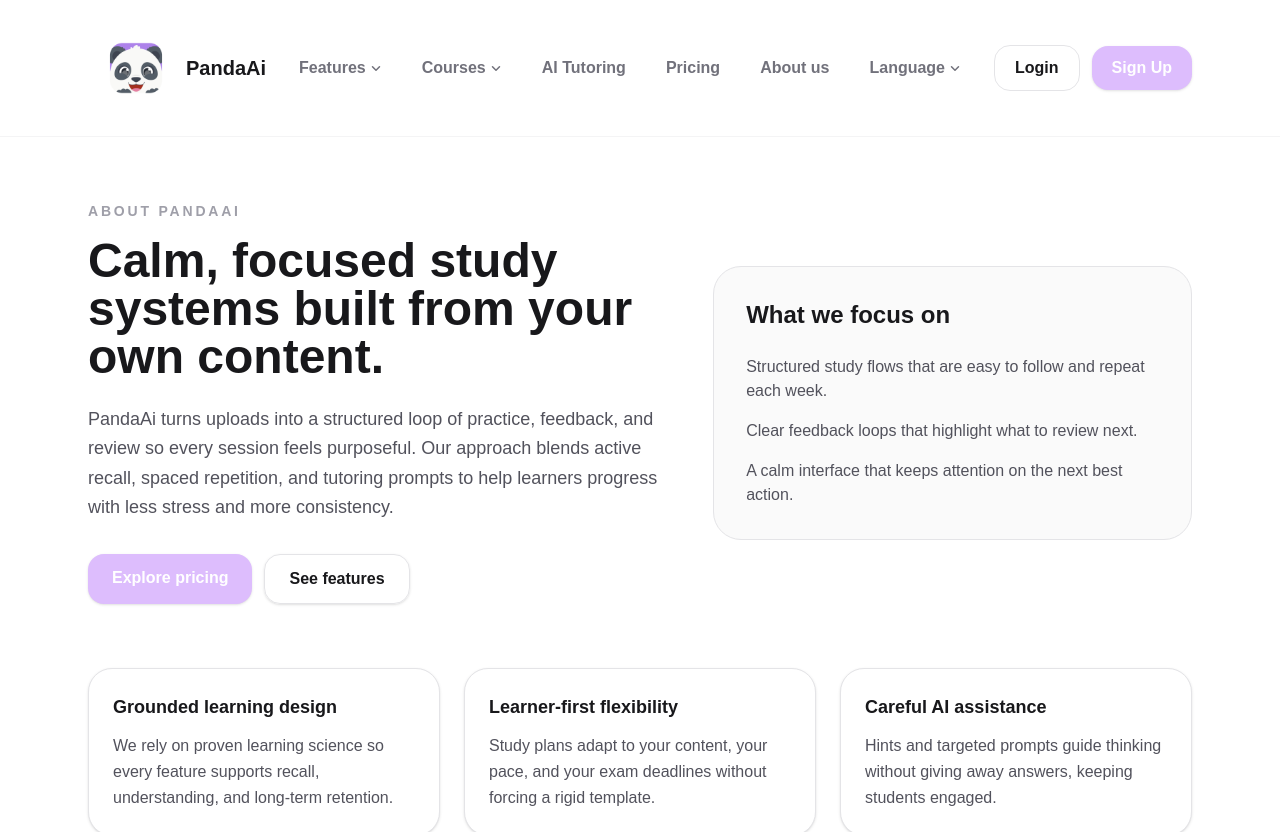
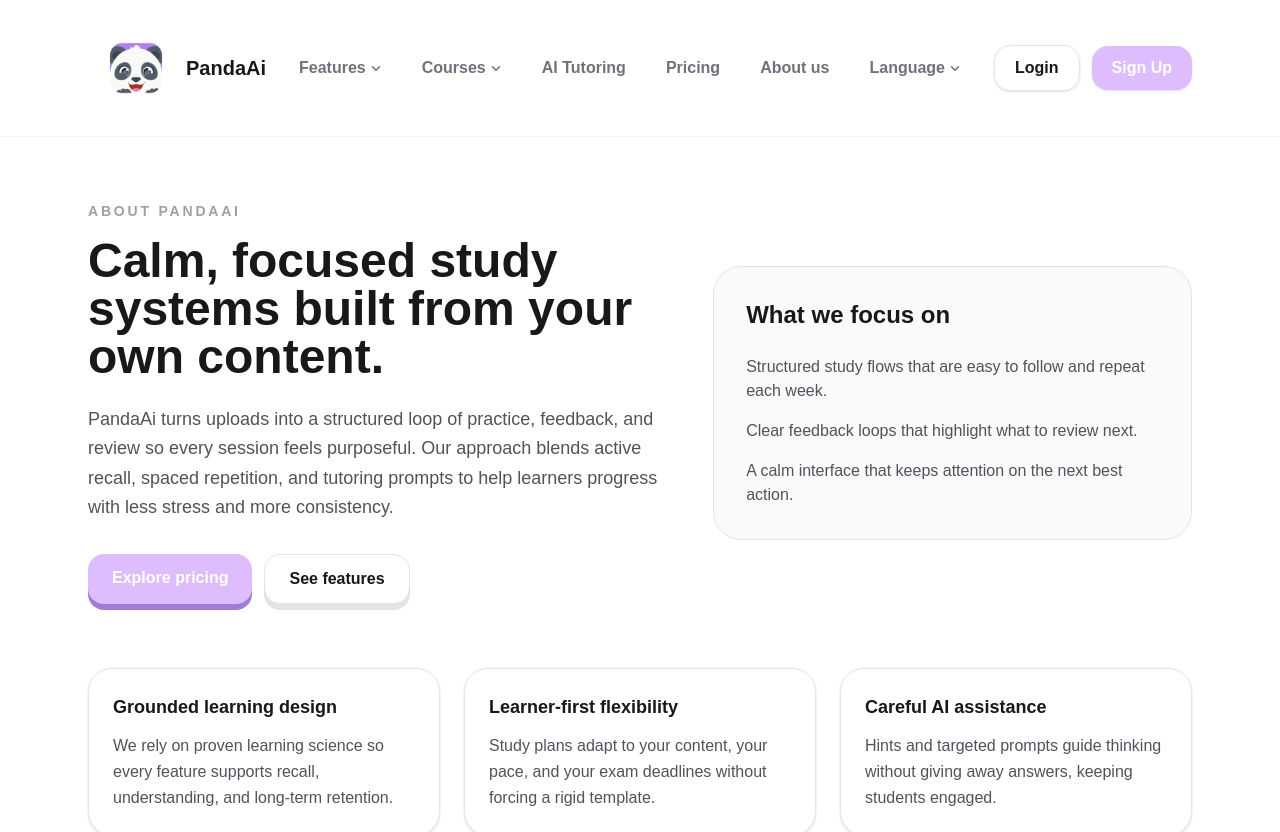
Before and after one commit to I2S9/pandaaiapp, a Next.js app: page /about in a window 1280 px wide. Shown: the top 832 px of the page. Built offline with nearby package versions, Linux system fonts and the light colour scheme.

Commit message:
Refactor button styles across About and AI Tutoring pages for consistent hover and active effects, enhancing user interaction

```diff
--- a/src/app/about/page.tsx
+++ b/src/app/about/page.tsx
@@ -25,13 +25,13 @@ export default function AboutPage() {
             <div className="mt-8 flex flex-wrap gap-3">
               <a
                 href="/pricing"
-                className="rounded-2xl bg-[#DDBDFD] px-6 py-3 text-base font-semibold text-white shadow-sm transition-transform duration-150 active:translate-y-0.5 active:shadow-none"
+                className="rounded-2xl bg-[#DDBDFD] px-6 py-3 text-base font-semibold text-white shadow-[0_6px_0_#A27BD8] transition-all hover:translate-y-0.5 hover:shadow-[0_4px_0_#A27BD8] active:translate-y-1 active:shadow-[0_2px_0_#A27BD8]"
               >
                 Explore pricing
               </a>
               <a
                 href={`${homePath}#features`}
-                className="rounded-2xl border border-zinc-200 px-6 py-3 text-base font-semibold text-zinc-900 shadow-sm transition-transform duration-150 active:translate-y-0.5 active:shadow-none"
+                className="rounded-2xl border border-zinc-200 bg-white px-6 py-3 text-base font-semibold text-zinc-900 shadow-[0_6px_0_#E4E4E7] transition-all hover:translate-y-0.5 hover:shadow-[0_4px_0_#E4E4E7] active:translate-y-1 active:shadow-[0_2px_0_#E4E4E7]"
               >
                 See features
               </a>
--- a/src/app/ai-tutoring/page.tsx
+++ b/src/app/ai-tutoring/page.tsx
@@ -24,13 +24,13 @@ export default function AiTutoringPage() {
             <div className="mt-8 flex flex-wrap gap-3">
               <a
                 href="/pricing"
-                className="rounded-2xl bg-[#DDBDFD] px-6 py-3 text-base font-semibold text-white shadow-sm transition-transform duration-150 active:translate-y-0.5 active:shadow-none"
+                className="rounded-2xl bg-[#DDBDFD] px-6 py-3 text-base font-semibold text-white shadow-[0_6px_0_#A27BD8] transition-all hover:translate-y-0.5 hover:shadow-[0_4px_0_#A27BD8] active:translate-y-1 active:shadow-[0_2px_0_#A27BD8]"
               >
                 Start with Panda Coach
               </a>
               <a
                 href={`${homePath}#features`}
-                className="rounded-2xl border border-zinc-200 px-6 py-3 text-base font-semibold text-zinc-900 shadow-sm transition-transform duration-150 active:translate-y-0.5 active:shadow-none"
+                className="rounded-2xl border border-zinc-200 bg-white px-6 py-3 text-base font-semibold text-zinc-900 shadow-[0_6px_0_#E4E4E7] transition-all hover:translate-y-0.5 hover:shadow-[0_4px_0_#E4E4E7] active:translate-y-1 active:shadow-[0_2px_0_#E4E4E7]"
               >
                 Explore the full loop
               </a>
--- a/src/app/fr/about/page.tsx
+++ b/src/app/fr/about/page.tsx
@@ -25,13 +25,13 @@ export default function AboutPageFr() {
             <div className="mt-8 flex flex-wrap gap-3">
               <a
                 href="/fr/pricing"
-                className="rounded-2xl bg-[#DDBDFD] px-6 py-3 text-base font-semibold text-white shadow-sm transition-transform duration-150 active:translate-y-0.5 active:shadow-none"
+                className="rounded-2xl bg-[#DDBDFD] px-6 py-3 text-base font-semibold text-white shadow-[0_6px_0_#A27BD8] transition-all hover:translate-y-0.5 hover:shadow-[0_4px_0_#A27BD8] active:translate-y-1 active:shadow-[0_2px_0_#A27BD8]"
               >
                 Voir les tarifs
               </a>
               <a
                 href={`${homePath}#features`}
-                className="rounded-2xl border border-zinc-200 px-6 py-3 text-base font-semibold text-zinc-900 shadow-sm transition-transform duration-150 active:translate-y-0.5 active:shadow-none"
+                className="rounded-2xl border border-zinc-200 bg-white px-6 py-3 text-base font-semibold text-zinc-900 shadow-[0_6px_0_#E4E4E7] transition-all hover:translate-y-0.5 hover:shadow-[0_4px_0_#E4E4E7] active:translate-y-1 active:shadow-[0_2px_0_#E4E4E7]"
               >
                 Découvrir les fonctionnalités
               </a>
--- a/src/app/fr/ai-tutoring/page.tsx
+++ b/src/app/fr/ai-tutoring/page.tsx
@@ -24,13 +24,13 @@ export default function AiTutoringPageFr() {
             <div className="mt-8 flex flex-wrap gap-3">
               <a
                 href="/fr/pricing"
-                className="rounded-2xl bg-[#DDBDFD] px-6 py-3 text-base font-semibold text-white shadow-sm transition-transform duration-150 active:translate-y-0.5 active:shadow-none"
+                className="rounded-2xl bg-[#DDBDFD] px-6 py-3 text-base font-semibold text-white shadow-[0_6px_0_#A27BD8] transition-all hover:translate-y-0.5 hover:shadow-[0_4px_0_#A27BD8] active:translate-y-1 active:shadow-[0_2px_0_#A27BD8]"
               >
                 Activer Panda Coach
               </a>
               <a
                 href={`${homePath}#features`}
-                className="rounded-2xl border border-zinc-200 px-6 py-3 text-base font-semibold text-zinc-900 shadow-sm transition-transform duration-150 active:translate-y-0.5 active:shadow-none"
+                className="rounded-2xl border border-zinc-200 bg-white px-6 py-3 text-base font-semibold text-zinc-900 shadow-[0_6px_0_#E4E4E7] transition-all hover:translate-y-0.5 hover:shadow-[0_4px_0_#E4E4E7] active:translate-y-1 active:shadow-[0_2px_0_#E4E4E7]"
               >
                 Découvrir la méthode
               </a>
--- a/src/components/Navbar.tsx
+++ b/src/components/Navbar.tsx
@@ -237,13 +237,13 @@ export default function Navbar({
         <div className="hidden items-center gap-3 md:flex">
           <a
             href="#auth"
-            className="rounded-2xl border border-zinc-200 px-5 py-2.5 text-base font-semibold text-zinc-900 hover:border-zinc-300"
+            className="rounded-2xl border border-zinc-200 px-5 py-2.5 text-base font-semibold text-zinc-900 shadow-sm transition-transform duration-150 hover:border-zinc-300 active:translate-y-0.5 active:shadow-none"
           >
             Login
           </a>
           <a
             href="#auth"
-            className="rounded-2xl bg-[#DDBDFD] px-5 py-2.5 text-base font-semibold text-white shadow-sm"
+            className="rounded-2xl bg-[#DDBDFD] px-5 py-2.5 text-base font-semibold text-white shadow-sm transition-transform duration-150 active:translate-y-0.5 active:shadow-none"
           >
             Sign Up
           </a>
@@ -311,14 +311,14 @@ export default function Navbar({
             <div className="flex items-center gap-3 pt-2">
               <a
                 href="#auth"
-                className="rounded-2xl border border-zinc-200 px-5 py-2.5 text-base font-semibold text-zinc-900"
+                className="rounded-2xl border border-zinc-200 px-5 py-2.5 text-base font-semibold text-zinc-900 shadow-sm transition-transform duration-150 active:translate-y-0.5 active:shadow-none"
                 onClick={() => setIsOpen(false)}
               >
                 Login
               </a>
               <a
                 href="#auth"
-                className="rounded-2xl bg-[#DDBDFD] px-5 py-2.5 text-base font-semibold text-white shadow-sm"
+                className="rounded-2xl bg-[#DDBDFD] px-5 py-2.5 text-base font-semibold text-white shadow-sm transition-transform duration-150 active:translate-y-0.5 active:shadow-none"
                 onClick={() => setIsOpen(false)}
               >
                 Sign Up
```
